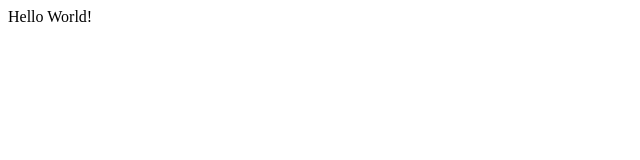
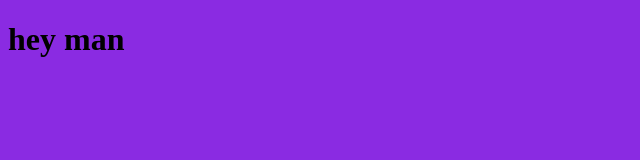
Before and after one commit to yuxiangcosine/git-example, a plain HTML site: page index.html in a window 1280 px wide. Shown: the whole page, without its empty margins (0-640 px from the left). Drawn offline with Linux system fonts and the light colour scheme.

Commit message:
Creat git .css; Modified index html: h1 and import git .css

```diff
--- /dev/null
+++ b/git .css
@@ -0,0 +1,4 @@
+body
+{
+    background-color: blueviolet;
+}
--- a/index.html
+++ b/index.html
@@ -4,9 +4,11 @@
 <meta charset="UTF-8">
 <meta http-equiv="X-UA-Compatible" content="IE=chorm">
 <meta name"viewport" content="width=device=width,initial-scale=1.0">
+<link rel="stylesheet" type="text/css"href="git .css">
+
 <title>使用Git的教学</title>
     </head>
     <body>
-Hello World!
+<h1>hey man</h1>
     </body>
 </html>
```
